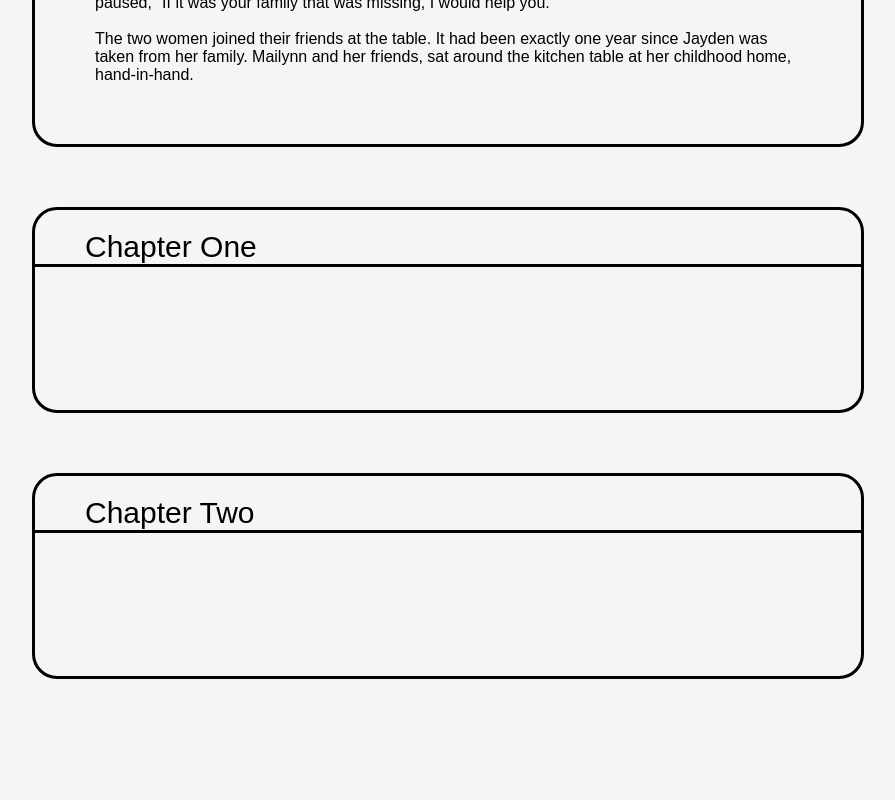
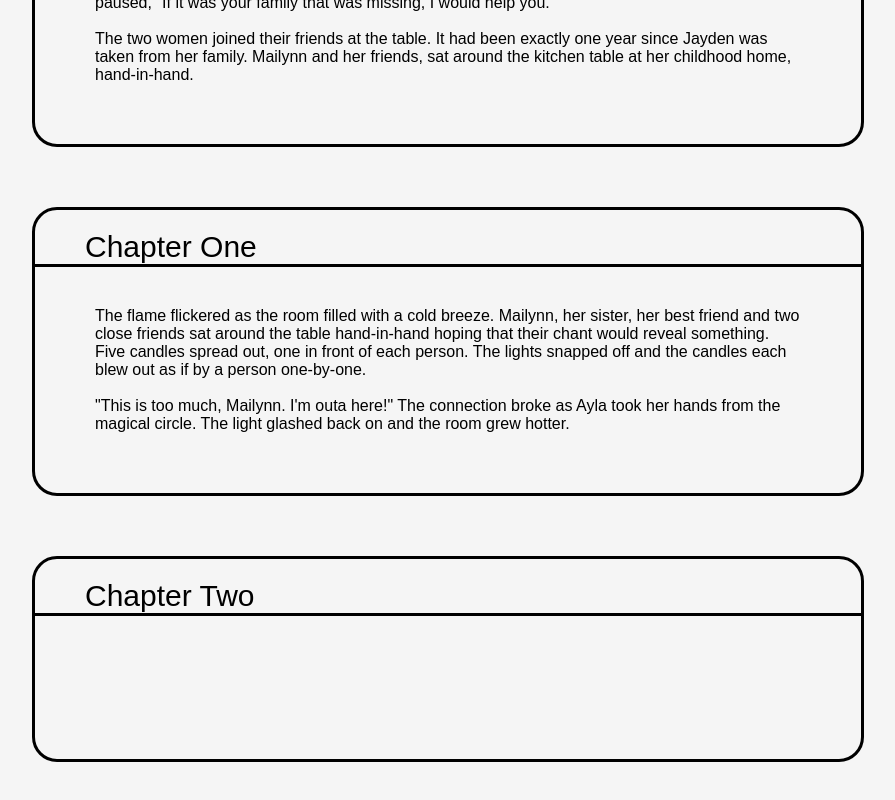
Before and after one commit to skylerdegrote/nights-window, a plain HTML site: page code/client/html/chapters.html in a window 1280 px wide. Shown: the part 1002-1802 px from the top of the page, without its empty margins (192-1087 px from the left). Drawn offline with Linux system fonts and the light colour scheme.

Commit message:
added chapter 1 text to blog and chapters pages

```diff
--- a/code/client/html/chapters.html
+++ b/code/client/html/chapters.html
@@ -68,7 +68,15 @@
     </div>
     <div class="chapterBox" id="chapterOne">
         <div class="chapterTitle">Chapter One</div>
-
+        <div class="chapterBody">
+            The flame flickered as the room filled with a cold breeze. Mailynn, her sister, her best friend and two
+            close friends sat around the table hand-in-hand hoping that their chant would reveal something. Five candles
+            spread out, one in front of each person. The lights snapped off and the candles each blew out as if by a person
+            one-by-one.
+            <br><br>
+            "This is too much, Mailynn. I'm outa here!" The connection broke as Ayla took her hands from the magical
+            circle. The light glashed back on and the room grew hotter.
+        </div>
     </div>
     <div class="chapterBox">
         <div class="chapterTitle">Chapter Two</div>
```
Also changed, not shown: code/client/html/blog.html (+2 -2 lines).
